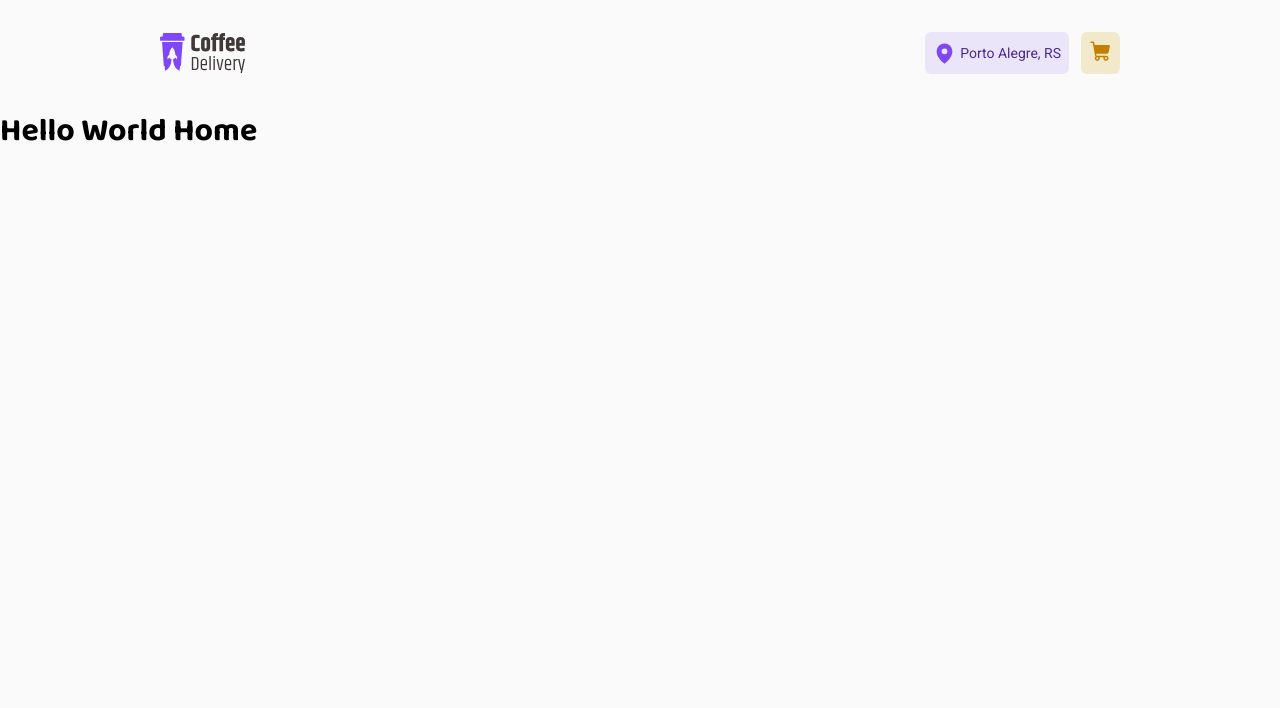
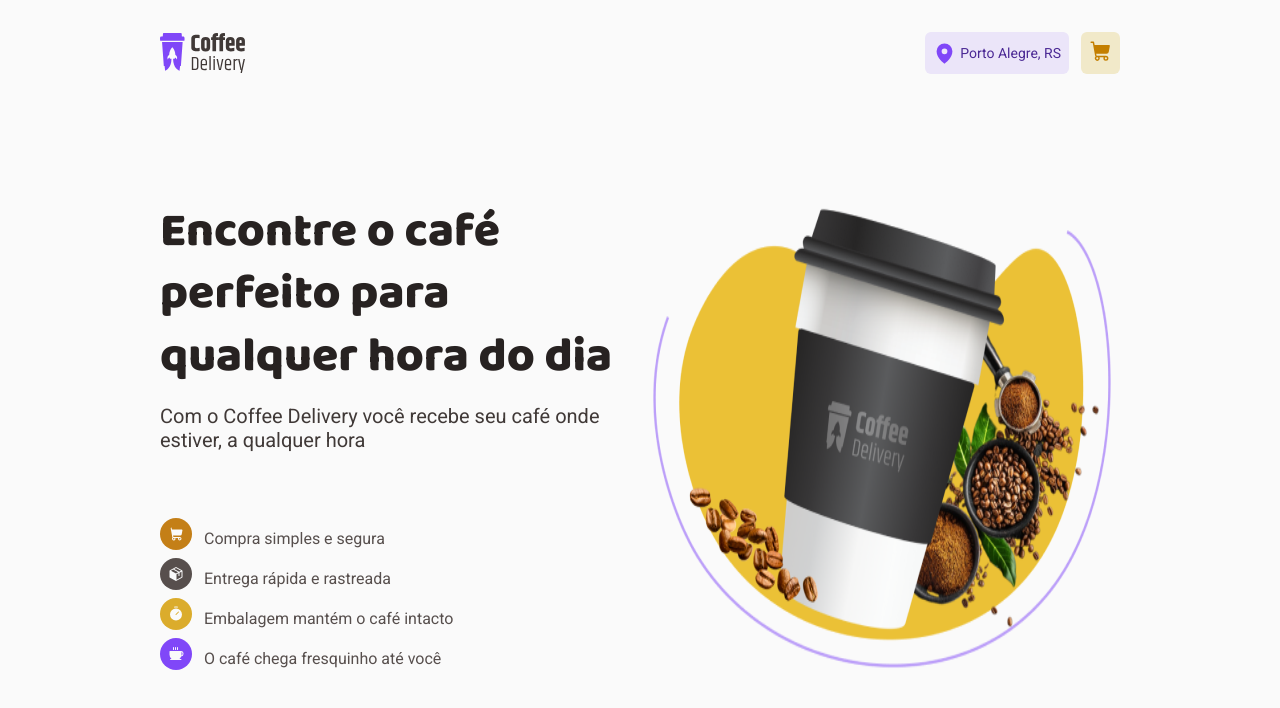
Before and after one commit to Prattiz/Coffee-Delivery, a React (Vite) app: page / in a window 1280 px wide. Shown: the top 708 px of the page. Built offline with nearby package versions, Linux system fonts and the light colour scheme.

Commit message:
CREATE COMPONENT BACKGROUND

```diff
--- /dev/null
+++ b/src/pages/Home/components/Background/index.tsx
@@ -0,0 +1,26 @@
+import { Container } from "./styles";
+import CoffeBg from "../../../../assets/coffeBackground.png";
+import { ShoppingCart, Package, Timer, Coffee  } from "@phosphor-icons/react";
+
+export function Background(){
+    return(
+        <Container>
+                <main>
+                    <header>
+                        <h1>Encontre o café perfeito para qualquer hora do dia</h1>
+                        <p>Com o Coffee Delivery você recebe seu café onde estiver, a qualquer hora</p>
+                    </header>
+
+                    <footer>
+                            <span><ShoppingCart weight="fill"/>Compra simples e segura</span>
+                            <span><Package  weight="fill" />Entrega rápida e rastreada</span>
+                            <span><Timer weight="fill" />Embalagem mantém o café intacto</span>
+                            <span><Coffee weight="fill"/> O café chega fresquinho até você</span>
+                    </footer>
+                </main>
+
+                <img src={CoffeBg} alt="imagem de um capo com café e grãos de café com fundo amarelo" />
+        </Container>
+
+    )
+}
--- /dev/null
+++ b/src/pages/Home/components/Background/styles.ts
@@ -0,0 +1,93 @@
+import styled from "styled-components";
+
+export const Container = styled.div`
+
+    width: 100%;
+    padding: 9.5rem 16rem;
+    display: flex;
+
+
+
+    header{
+        display: flex;
+        flex-direction: column;
+        gap:1.6rem;
+        margin-bottom: 6.6rem;
+
+        h1{
+            font-size: 4.8rem;
+            font-weight: 800;
+            line-height: 130%;
+            color: ${props => props.theme["black"]};
+        }
+
+        p{
+            font-size: 2rem;
+            color: ${props => props.theme["gray_500"]};
+        }
+    }
+
+    footer{
+
+        display: flex;
+        flex-direction: row;
+        flex-wrap:wrap;
+
+        span{
+            display: flex;
+            width: 35rem;
+            gap:12px;
+            align-items: center;
+            color: ${props => props.theme["gray_400"]};
+
+            svg {
+                box-sizing: content-box;
+                padding: 8px;
+                border-radius: 20px;
+                color: ${props => props.theme["white_200"]};
+                margin-bottom: 8px;
+            }
+        }
+
+        span:nth-child(1) svg{
+                background-color:  ${props => props.theme["yellow_800"]}
+            }
+        span:nth-child(2) svg {
+            background-color:  ${props => props.theme["gray_400"]};
+        }
+        span:nth-child(3) svg{
+            background-color:  ${props => props.theme["yellow_200"]};
+        }
+        span:nth-child(4) svg{
+            background-color:  ${props => props.theme["purple_300"]};
+        }
+    }
+
+    img{
+        width: 70%;
+    }
+
+    @media (max-width: 1200px) {
+        flex-direction: column;
+        padding: 5rem;
+        gap: 5rem;
+
+        header{
+            h1{
+                line-height: 1;
+            }
+        }
+
+        img{
+            width: 70%;
+            margin: 0 auto;
+        }
+
+        footer{
+            display: flex;
+            justify-content: center;
+            align-items: center;
+        }
+
+    }
+`
--- /dev/null
+++ b/src/pages/Home/components/Coffee's/styles.ts
@@ -0,0 +1,3 @@
+import styled from "styled-components";
+
+export const Container = styled.div``
--- a/src/pages/Home/index.tsx
+++ b/src/pages/Home/index.tsx
@@ -1,5 +1,6 @@
 import { Container } from "./styles";
 import { Header } from "../../components/Header";
+import { Background } from "./components/Background";
 
 
 
@@ -10,7 +11,7 @@ export function Home() {
   return (
     <Container>
       <Header/>
-      <h1>Hello World Home</h1>
+      <Background/>
     </Container>
   )
 }
--- a/src/styles/colors.ts
+++ b/src/styles/colors.ts
@@ -2,6 +2,7 @@ import "styled-components";
 
 export const defautTheme = {
 
+    //to use: ${props => props.theme["*color*"]};
     yellow_800: '#C47F17',
     yellow_200: '#DBAC2C',
     yellow_100: '#F1E9C9',
```
Also changed, not shown: src/components/Header.tsx (+8 -2 lines), src/pages/Home/components/Coffee's/index.tsx (added, +10 -0 lines), src/assets/coffeBackground.png (added).
